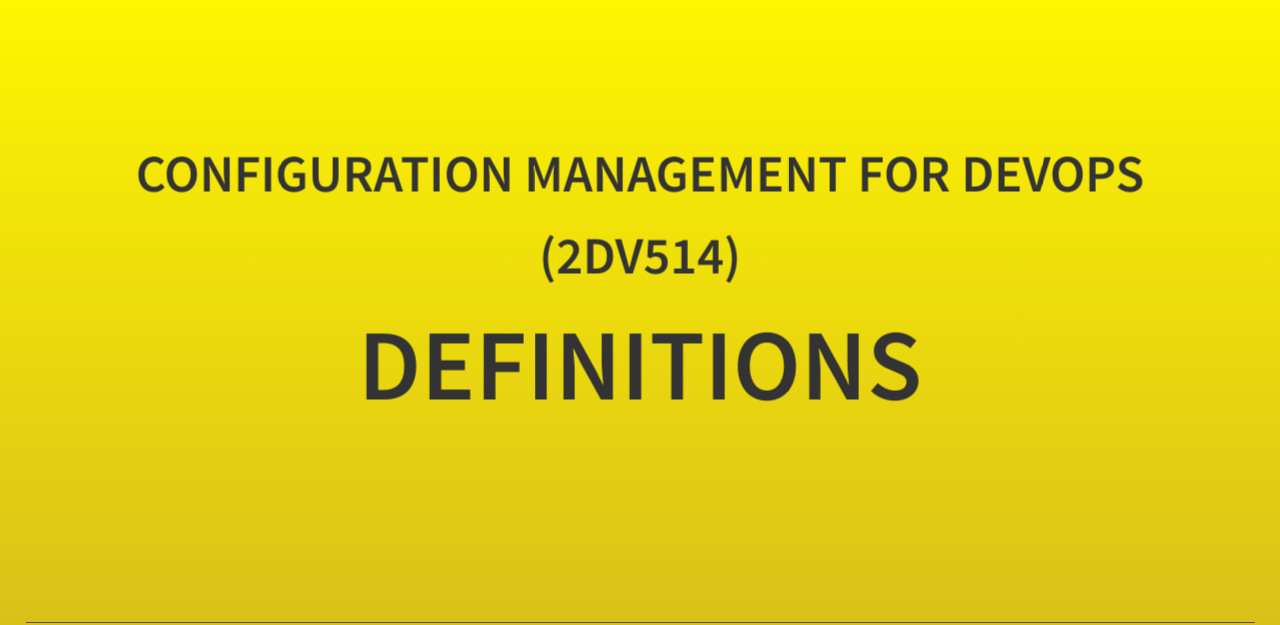
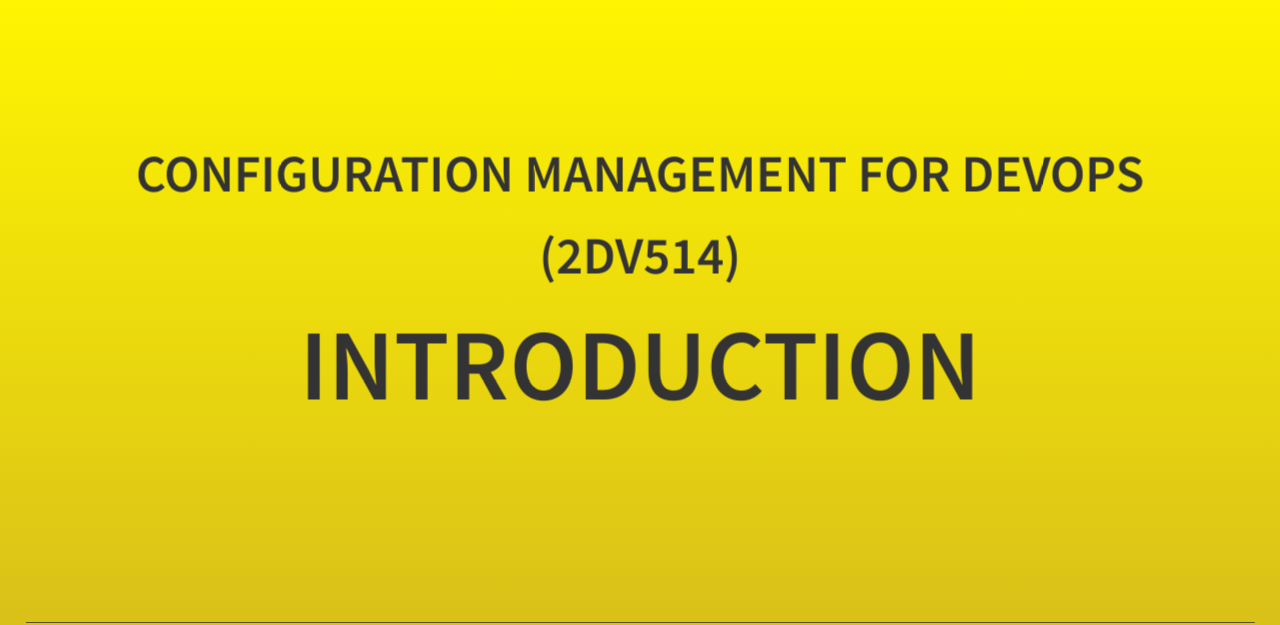
Before and after one commit to 2dv514/syllabus, a plain HTML site: page lectures/lectures/00_course-introduction/index.html in a window 1280 px wide. Shown: the top 625 px of the page. Drawn offline with Linux system fonts and the light colour scheme.

Commit message:
Update index.html

```diff
--- a/lectures/lectures/00_course-introduction/index.html
+++ b/lectures/lectures/00_course-introduction/index.html
@@ -42,7 +42,7 @@
       <section class="center" data-state="lnu-intro">
         <h3>Configuration management for DevOps</h3>
         <h3>(2DV514)</h3>
-        <h1>Definitions</h1>
+        <h1>Introduction</h1>
         <div class="lnu-footer">
             <img src="../images/lnu-logotype.png" />
             <img src="../images/lnu-symbol.png" />
```
